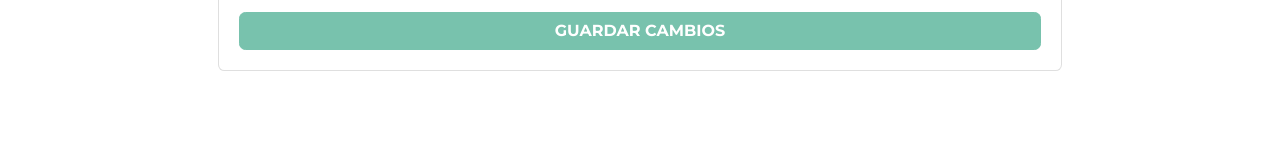
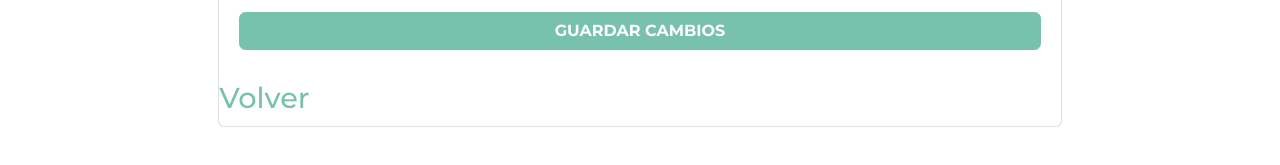
Before and after one commit to zamitulande/crudRedux, a React (Create React App) app: page /guarda/editar/1 in a window 1280 px wide. Shown: the part 605-770 px from the top of the page. Built offline with nearby package versions, Linux system fonts and the light colour scheme.

Commit message:
mostrar error y cargando

```diff
--- a/src/components/Dotaciones.js
+++ b/src/components/Dotaciones.js
@@ -21,12 +21,15 @@ const Guardas = () => {
 
     //obtener el state que se obtubo con el codigo de los reducers y el action
     const dotaciones = useSelector(state => state.dotacion.dotacion);
-
+    const error = useSelector(state => state.dotacion.error);
+    const cargando = useSelector(state =>state.dotacion.loading);
     return (
       <Fragment>
           <Link to={"/dotacion"}
                 className="btn btn-danger nuevo-post d-blok d-md-inline-block">Nueva dotacion</Link>
           <h2 className="text-center my-5">Dotaciones Entregadas</h2>
+          {error ? <p className="font-weight alert-danger text-center">Hubo un Error</p> : null }
+          {cargando ? <p className="text-center">Cargando...</p> : null }
 
           <table className="table table-striped">
                 <thead className="bg-primary table-dark">
--- a/src/components/EditarGuarda.js
+++ b/src/components/EditarGuarda.js
@@ -65,6 +65,13 @@ const EditarGuarda = () => {
                           </button>
                     </form>
                 </div>
+                <nav>
+            <div >
+                <h1><Link to={'/guarda'} >Volver</Link></h1>
+            </div>
+
+
+        </nav>
 
             </div>
         </div>
--- a/src/components/Guardas.js
+++ b/src/components/Guardas.js
@@ -24,7 +24,8 @@ const Guardas = () => {
 
     //obtener el state que se obtubo con el codigo de los reducers y el action
     const guardas = useSelector(state => state.guardas.guardas);
-
+    const error = useSelector(state => state.guardas.error);
+    const cargando = useSelector(state =>state.guardas.loading);
 
 
     return (
@@ -32,6 +33,9 @@ const Guardas = () => {
           <Link to={"/guarda/nuevo"}
                 className="btn btn-danger nuevo-post d-blok d-md-inline-block">Nuevo Guarda &#43;</Link>
           <h2 className="text-center my-5">Listado de Guardas</h2>
+
+          {error ? <p className="font-weight alert-danger text-center">Hubo un Error</p> : null }
+          {cargando ? <p className="text-center">Cargando...</p> : null }
 
           <table className="table table-striped">
                 <thead className="bg-primary table-dark">
--- a/src/components/editarDotacion.js
+++ b/src/components/editarDotacion.js
@@ -1,4 +1,5 @@
 import React from 'react';
+import { Link } from 'react-router-dom';
 
 const EditarDotacion = () => {
     return (
@@ -80,6 +81,13 @@ const EditarDotacion = () => {
                           </button>
 
                     </form>
+                    <nav>
+                        <div >
+                            <h1><Link to={'/dotaciones'} >Volver</Link></h1>
+                        </div>
+
+
+                  </nav>
                 </div>
 
             </div>
```
